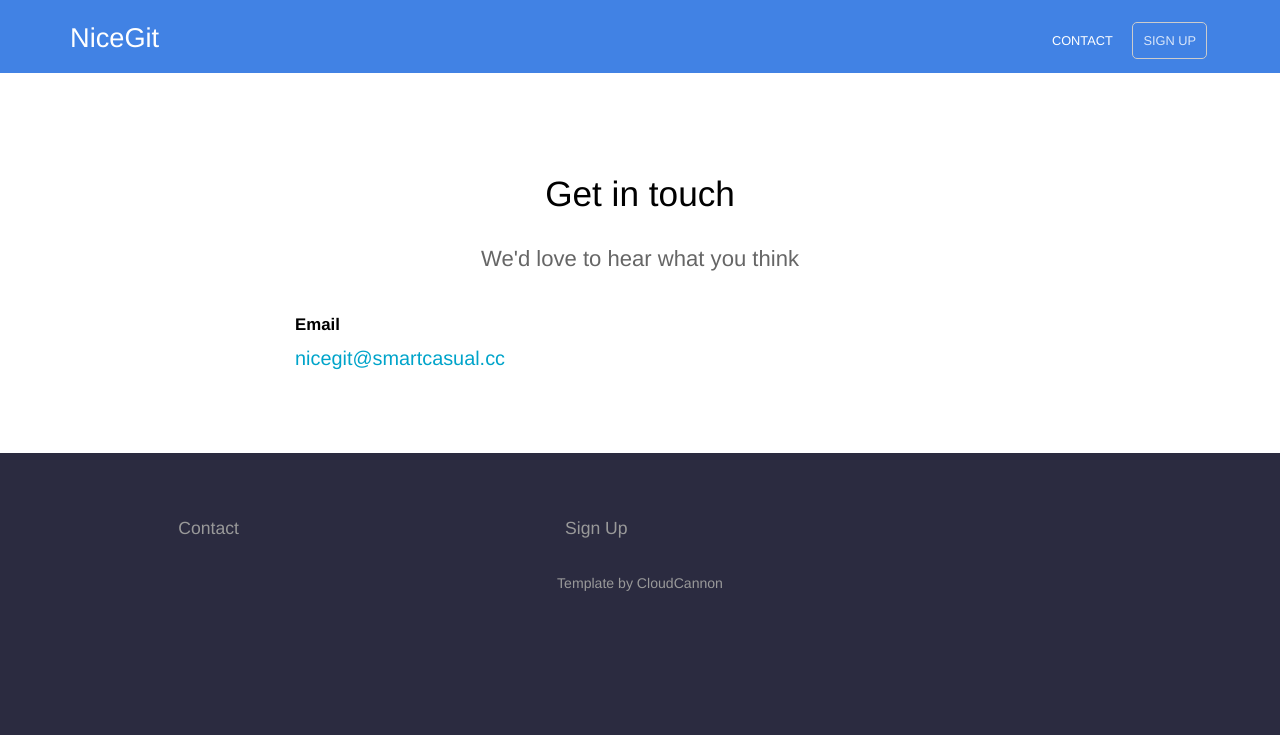
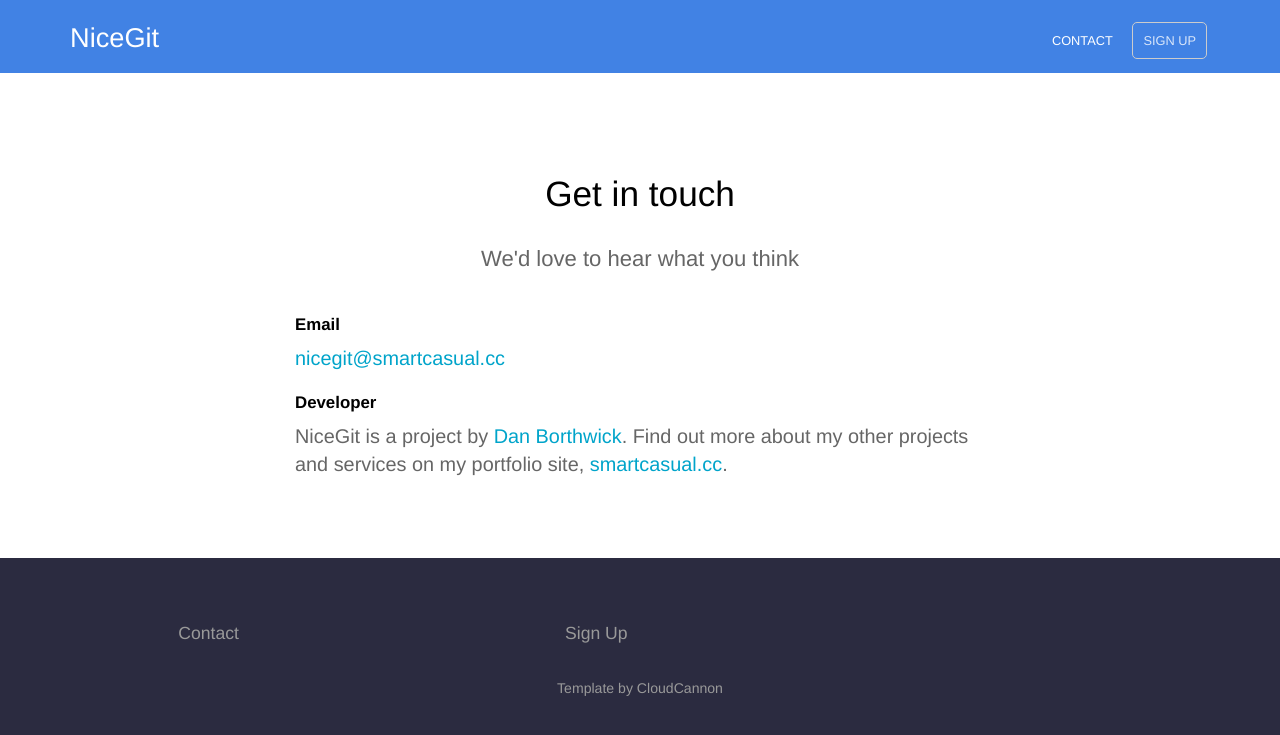
Before and after one commit to NiceGitTeam/Web, a Jekyll site: the page built from contact.html, in a window 1280 px wide. Shown: the top 735 px of the page. Built offline with Jekyll 4.4.1, drawn with Linux system fonts in a browser that asks for light colours; comment, search, counter and statistics services are not loaded.

Commit message:
Link to smartcasual.cc

```diff
--- a/contact.html
+++ b/contact.html
@@ -19,6 +19,8 @@
 
 		<h3 class="editable">Email</h3>
 		<p><a href="mailto:nicegit@smartcasual.cc">nicegit@smartcasual.cc</a></p>
+		<h3 class="editable">Developer</h3>
+		<p>NiceGit is a project by <a href="mailto:dan@smartcasual.cc">Dan Borthwick</a>. Find out more about my other projects and services on my portfolio site, <a href="http://smartcasual.cc" target="_blank">smartcasual.cc</a>.</p>
 	</div>
 </div>
 
```
